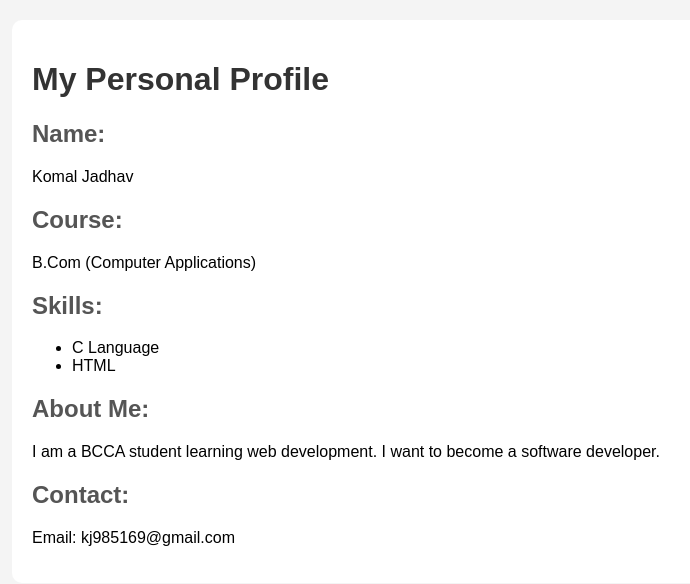
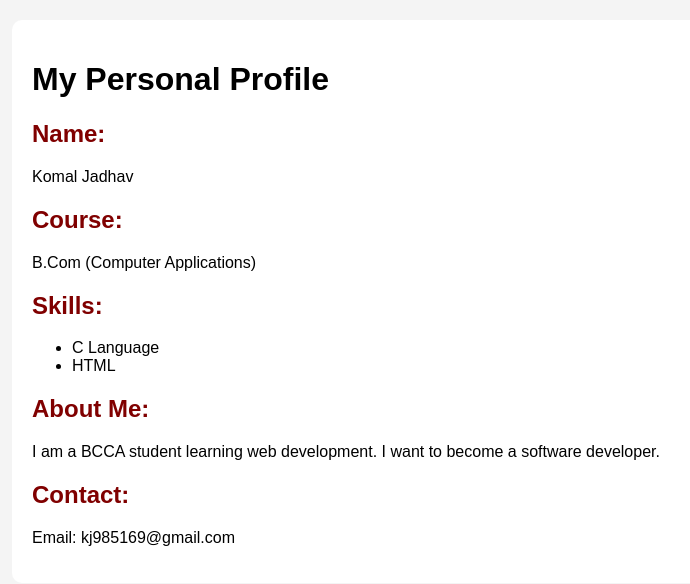
Before and after one commit to rjtu73905-web/Portfolio, a plain HTML site: page index.html in a window 1280 px wide. Shown: the whole page, without its empty margins (8-698 px from the left). Drawn offline with Linux system fonts and the light colour scheme.

Commit message:
index.html

```diff
--- a/index.html
+++ b/index.html
@@ -16,13 +16,15 @@ body {
 }
 
 h1 {
-    color: #333;
+    color: Black;
 }
 
 h2 {
-    color: #555;
+    color: maroon;
 }
-
+p{
+    color: light blue;
+}
 </style>
 
 </head>
```
